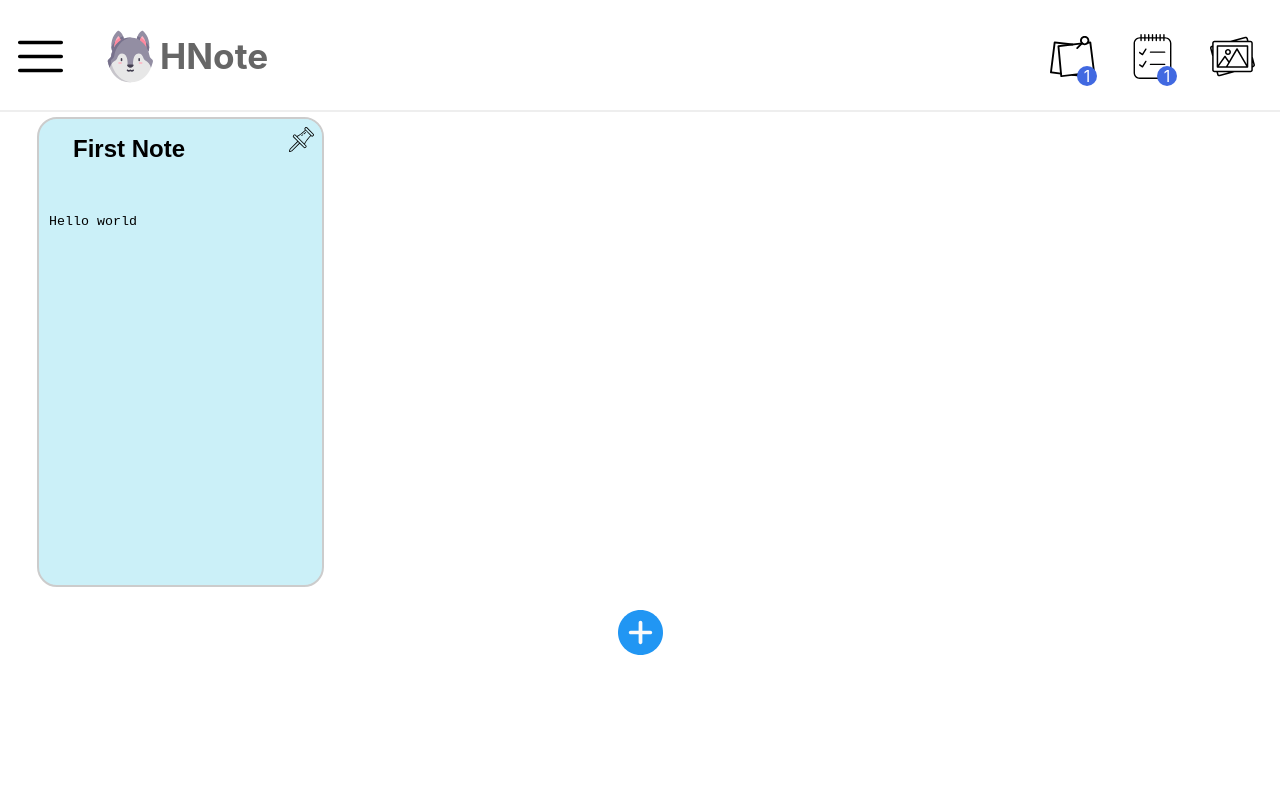
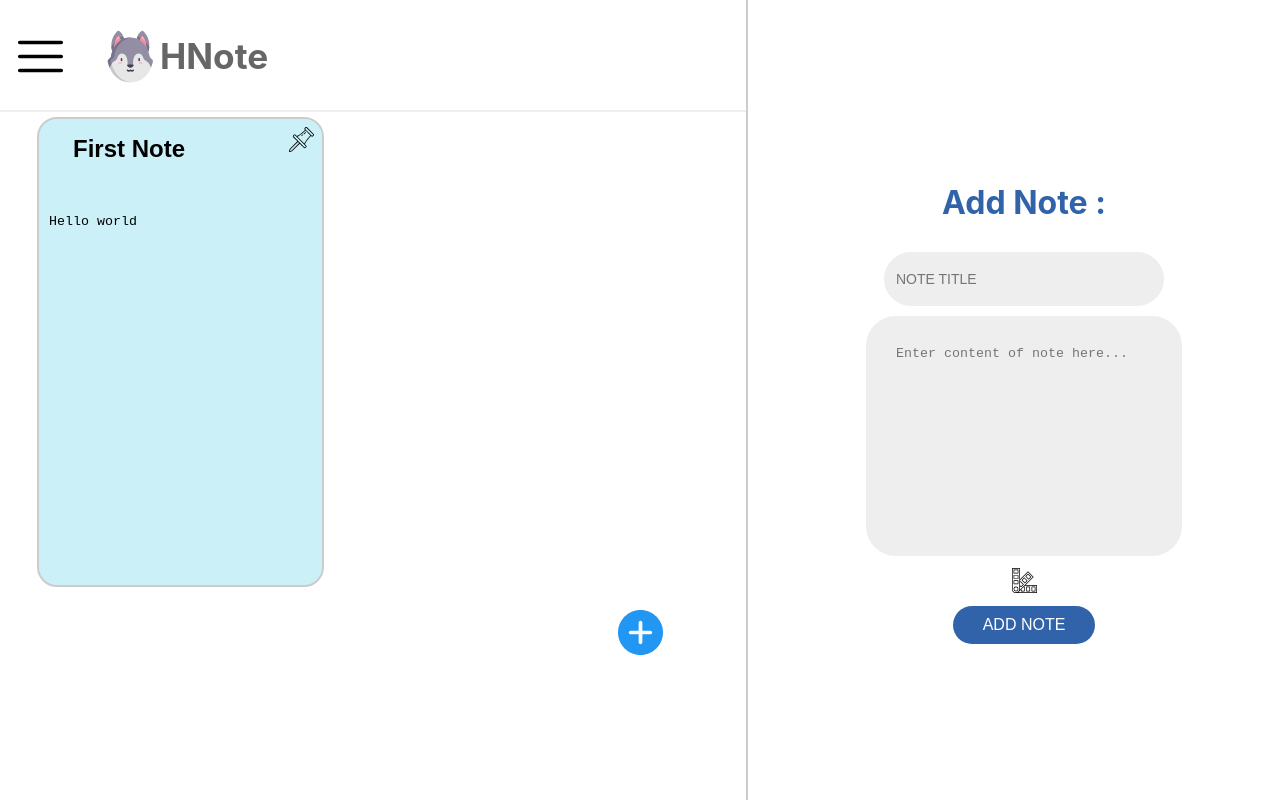
Before and after one commit to Paaka/Casia, a React (Create React App) app in the folder casia/: page /notes in a window 1280 px wide. Built offline with nearby package versions, Linux system fonts and the light colour scheme.

Commit message:
Added note form

```diff
--- a/casia/src/components/molecules/NoteForm/CreationNote.js
+++ b/casia/src/components/molecules/NoteForm/CreationNote.js
@@ -1,21 +1,87 @@
 import React from 'react';
 import styled from 'styled-components';
 
+import ColorPallete from '../ColorPallete/ColorPallete';
+
 const Wrapper = styled.div`
   display: flex;
+  flex-direction: column;
   height: 100vh;
   width: 40vw;
-  background-color: red;
+  background-color: white;
+  align-items: center;
+  justify-content: center;
+  border-left: 2px solid #ccc;
   position: fixed;
   right: 0px;
   transform: translate(${({ isOpen }) => (isOpen ? '0px' : '100%')});
   transition: 0.4s all;
+  padding-left: 20px;
+  z-index: 9999;
+`;
+
+const StyledHeading = styled.h2`
+  font-size: 32px;
+  color: rgb(49, 99, 171);
+  margin-bottom: 30px;
+`;
+
+const StyledButton = styled.button`
+  padding: 10px 30px;
+  border: none;
+  font-size: 16px;
+  border-radius: 30px;
+  background-color: rgb(49, 99, 171);
+  color: white;
+  outline: none;
+  transition: all 0.25s;
+  :hover {
+    background-color: #24569e;
+  }
+  :active {
+    background-color: #184a92;
+  }
+`;
+
+const StyledInput = styled.input`
+  width: 50%;
+  min-height: 30px;
+  border-radius: 30px;
+  outline: none;
+  border: 2px solid #eee;
+  background-color: #eee;
+  padding: 10px;
+  font-size: 14px;
+  color: #333;
+  font-weight: 500;
+  margin-bottom: 10px;
+`;
+
+const StyledTextarea = styled.textarea`
+  background-color: #eee;
+  width: 50%;
+  border: none;
+  border-radius: 30px;
+  outline: none;
+  resize: none;
+  padding: 30px;
 `;
 
 const CreationNote = props => {
   return (
     <Wrapper isOpen={props.isOpen}>
-      <h1> hello</h1>
+      <StyledHeading> Add Note :</StyledHeading>
+
+      <StyledInput id="noteFormTitle" type="text" placeholder="NOTE TITLE" />
+
+      <StyledTextarea
+        rows="12"
+        placeholder="Enter content of note here..."
+      ></StyledTextarea>
+      <div>
+        <ColorPallete></ColorPallete>
+      </div>
+      <StyledButton>ADD NOTE</StyledButton>
     </Wrapper>
   );
 };
--- a/casia/src/views/MenuViews/NotesView.js
+++ b/casia/src/views/MenuViews/NotesView.js
@@ -22,7 +22,7 @@ const StyledGridWrapper = styled.div`
 `;
 
 const NotesView = props => {
-  const [isFormOpen, setIsFormOpen] = useState(false);
+  const [isFormOpen, setIsFormOpen] = useState(true);
 
   const updatePinHandler = note => {
     props.dispatch(updateNoteAction(note));
```
Also changed, not shown: casia/src/assets/svgs/paint.svg (added).
